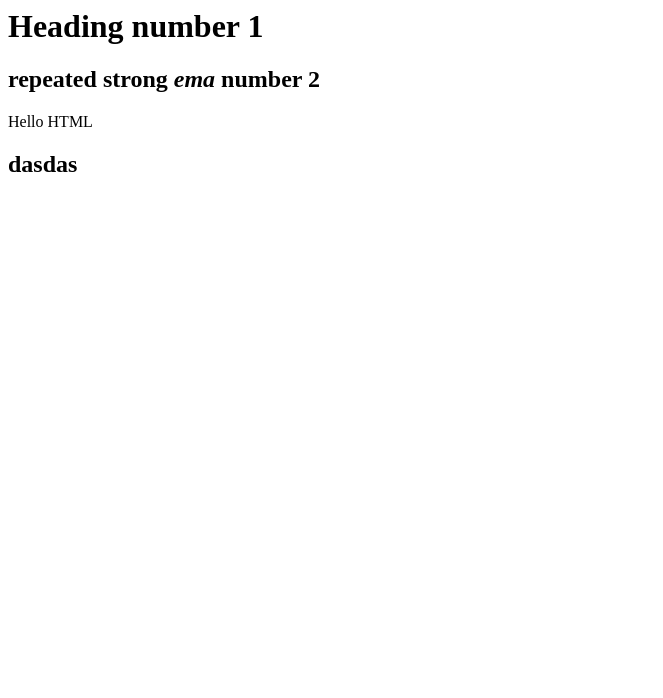
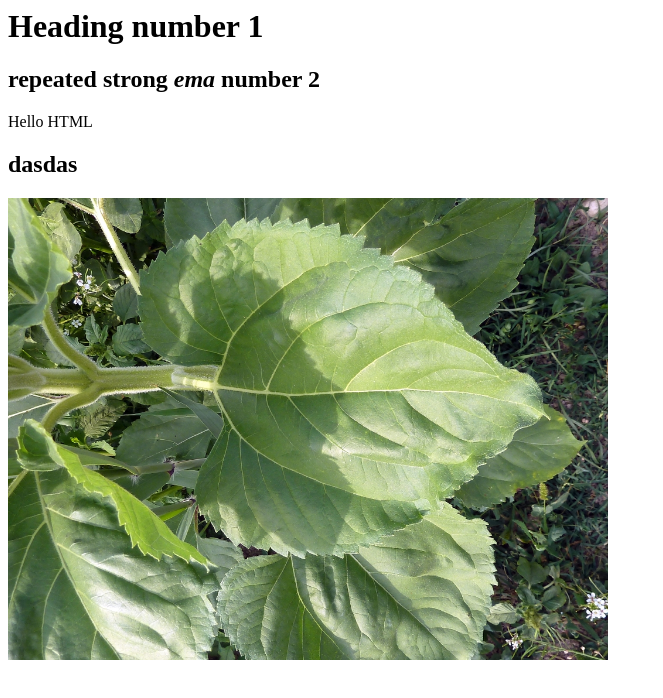
Before and after one commit to Xacobo23/html, a plain HTML site: page index.html in a window 1280 px wide. Shown: the whole page, without its empty margins (0-663 px from the left). Drawn offline with Linux system fonts and the light colour scheme.

Commit message:
Initial validate

```diff
--- a/index.html
+++ b/index.html
@@ -8,6 +8,7 @@
         <h2>repeated <strong>strong</strong><em> ema</em></strong> number 2</h2>
         <p>Hello HTML</p>
         <h2>dasdas</h2>
+        <img src="./img/ll.jpg" alt="leaf" width="600">
         <!--<div></div>
         <span></span>
         <center></center>
```
